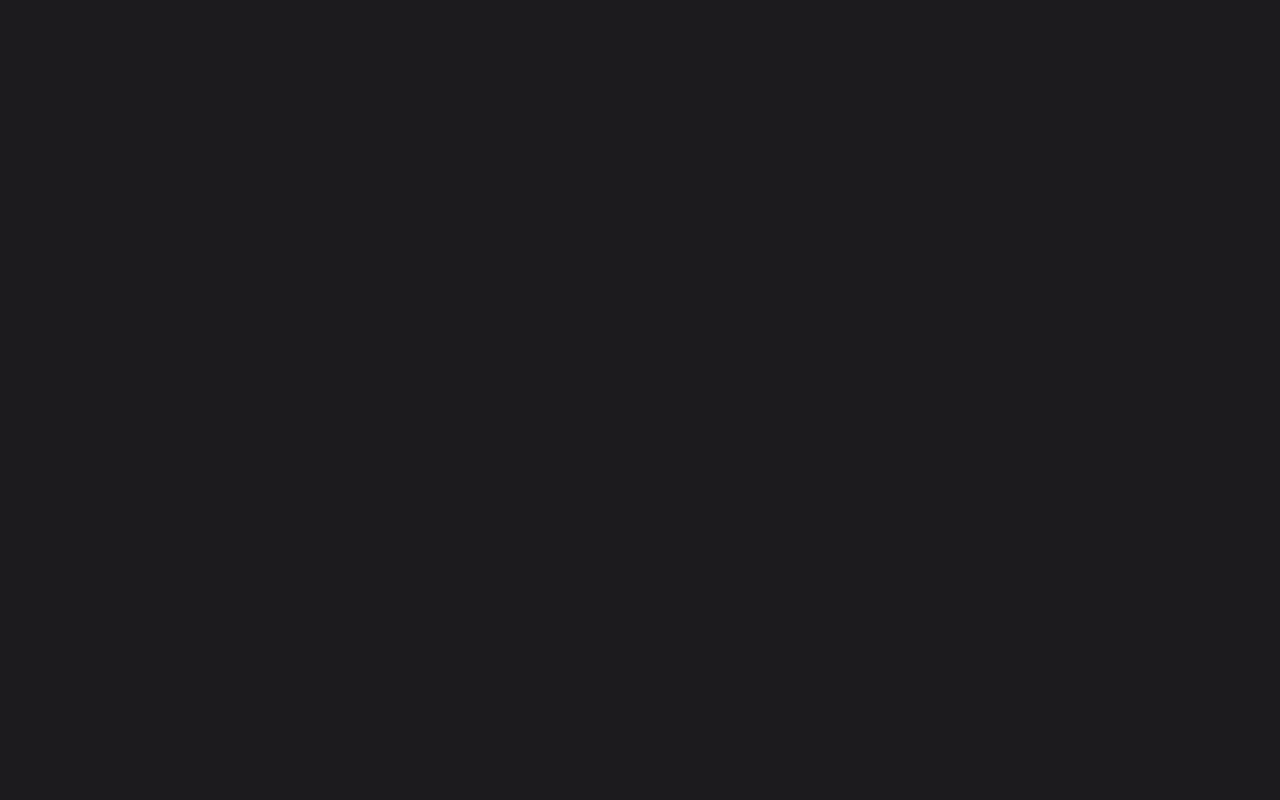
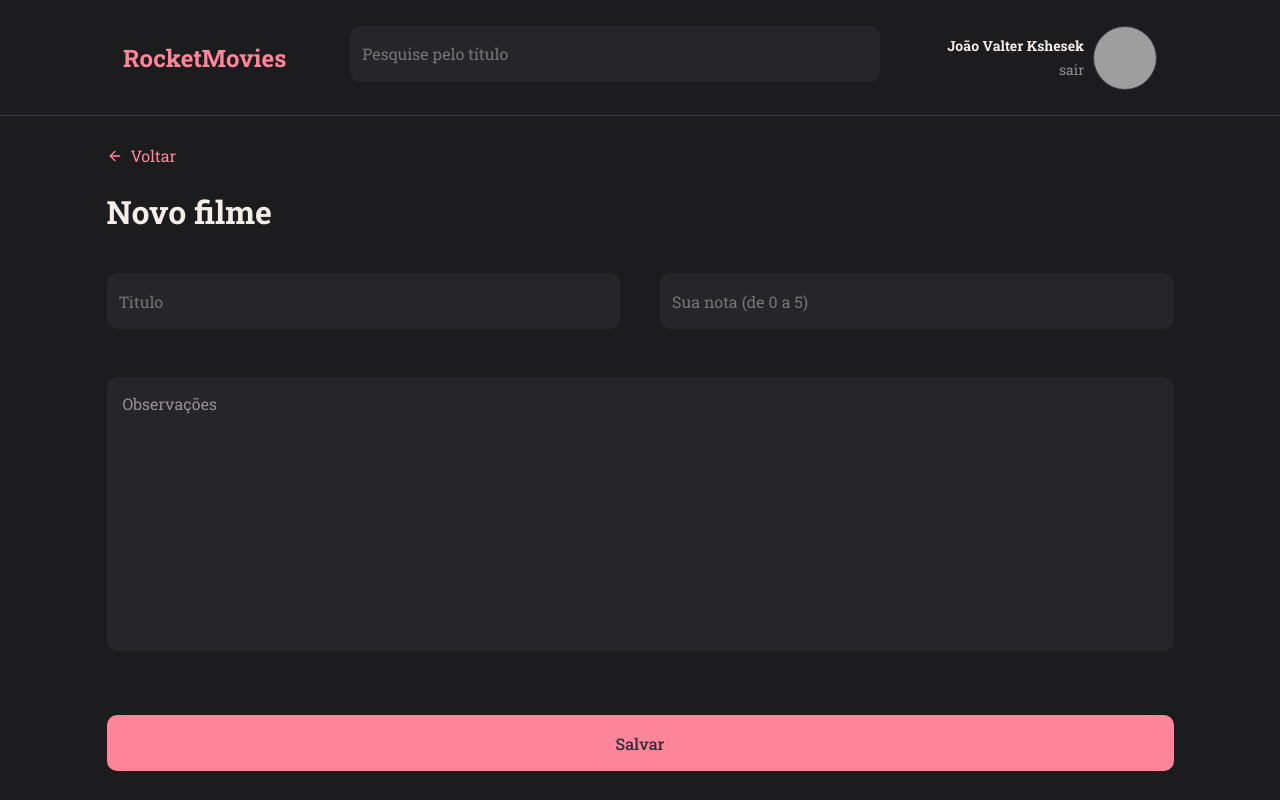
Before and after one commit to JoaoKshesek/RocketMovies, a React (Vite) app: page /new in a window 1280 px wide. Before the commit this address had no page. Built offline with nearby package versions, Linux system fonts and the light colour scheme; grey boxes are pictures that could not be loaded.

Commit message:
Uptade New page

```diff
--- /dev/null
+++ b/src/pages/New/index.jsx
@@ -0,0 +1,32 @@
+import { Link } from 'react-router-dom';
+
+import { Header } from "../../components/Header";
+import { Input } from "../../components/Input";
+import { Textarea } from "../../components/Textarea";
+import { Button } from "../../components/Button";
+import { ButtonBack } from '../../components/ButtonBack';
+
+import { Container, Form } from "./styles";
+
+export function New() {
+    return(
+        <Container>
+            <Header />
+            <main>
+                <Form>
+                    <header>
+                        <Link to="/"><ButtonBack /></Link>
+                        <h1>Novo filme</h1>
+                    </header>
+                    <div>
+                        <Input placeholder="Titulo" />
+                        <Input placeholder="Sua nota (de 0 a 5)" />
+                    </div>
+
+                    <Textarea placeholder="Observações"/>
+                    <Button title="Salvar"/>
+                </Form>
+            </main>
+        </Container>
+    )
+}
--- /dev/null
+++ b/src/pages/New/styles.js
@@ -0,0 +1,50 @@
+import styled from 'styled-components';
+
+export const Container = styled.div`
+    width: 100%;
+    height: 100vh;
+
+    display: grid;
+    grid-template-rows: 105px auto;
+    grid-template-areas:
+    "header"
+    "content";
+
+
+    > main {
+        grid-area: content;
+        overflow-y: auto;
+    }
+    .tags {
+        display: flex;
+        justify-content: space-between;
+        flex-wrap: wrap;
+    }
+`;
+
+export const Form = styled.form`
+    max-width: 1067px;
+    margin: 40px auto;
+    display: flex;
+    flex-direction: column;
+    gap: 40px;
+
+    > header {
+        display: flex;
+        flex-direction: column;
+        align-items: flex-start;
+        justify-content: space-between;
+        gap: 24px;
+
+        a {
+            font-size: 20px;
+            color: ${({ theme }) => theme.COLORS.GRAY_100};
+        }
+    }
+
+    > div {
+        display: flex;
+        gap: 40px;
+    }
+
+`;
--- a/src/routes/app.routes.jsx
+++ b/src/routes/app.routes.jsx
@@ -2,11 +2,15 @@ import { Routes, Route } from 'react-router-dom';
 
 
 import { Home } from '../pages/Home'
+import { New } from '../pages/New'
+
 
 export function AppRoutes(){
     return(
         <Routes>
             <Route path="/" element={<Home />}/>
+            <Route path="/new" element={<New />}/>
+
         </Routes>
     )
 }
```
